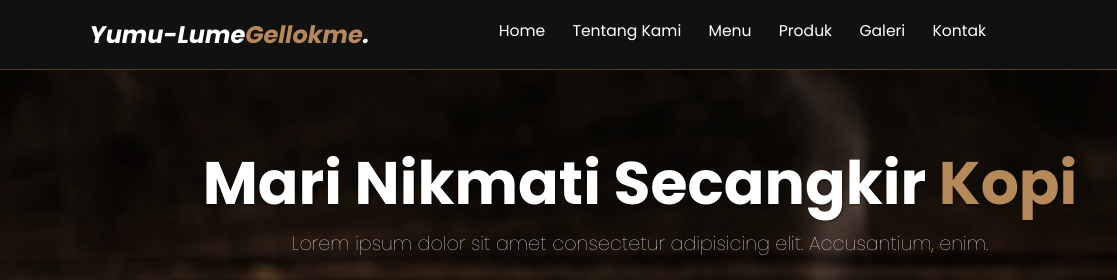
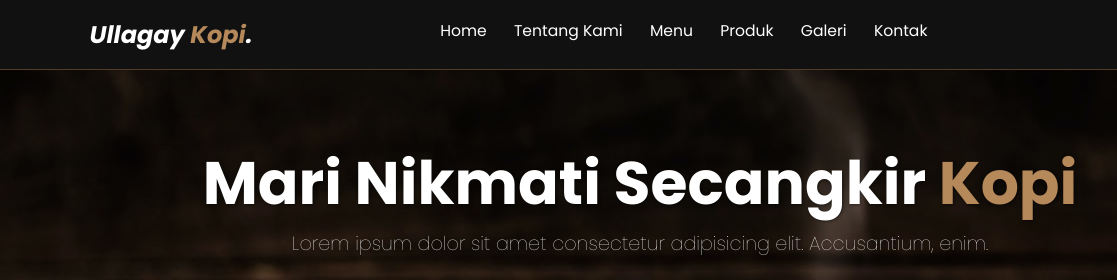
Before and after one commit to koriuswenda/Ullagay.Kopi, a plain HTML site: page index.html in a window 1280 px wide. Shown: the top 280 px of the page, 0-1117 px from the left. Drawn offline with nearby package versions, Linux system fonts and the light colour scheme.

Commit message:
ganti nama Judul

```diff
--- a/index.html
+++ b/index.html
@@ -24,7 +24,7 @@
 
   <!-- Navbar start -->
   <nav class="navbar">
-    <a href="#" class="navbar-logo">Yumu-Lume<span>Gellokme</span>.</a>
+    <a href="#" class="navbar-logo">Ullagay <span>Kopi</span>.</a>
 
     <div class="navbar-nav">
       <a href="#home">Home</a>
```
